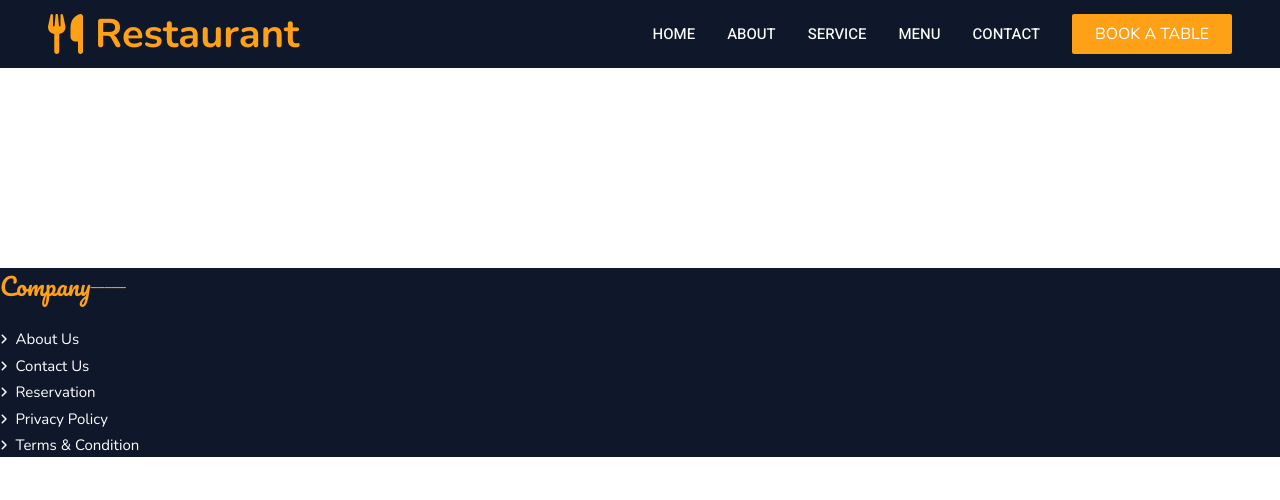
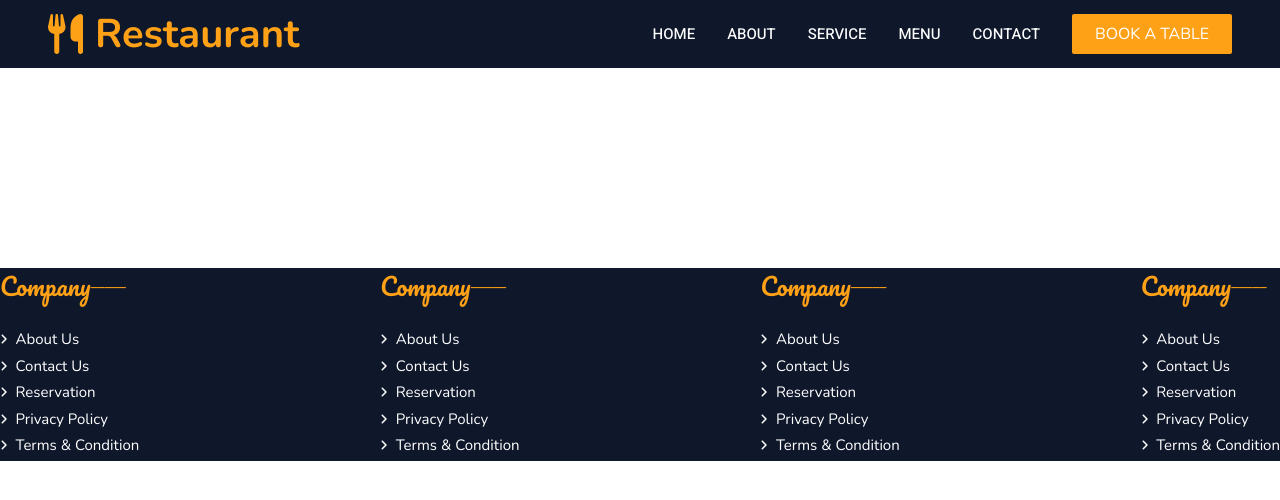
Before and after one commit to ms-moradi/Dashboard, a React (Create React App) app: page / in a window 1280 px wide. Shown: the top 500 px of the page. Built offline with nearby package versions, Linux system fonts and the light colour scheme.

Commit message:
add Item footer component

```diff
--- a/src/component/footer/footer.jsx
+++ b/src/component/footer/footer.jsx
@@ -1,10 +1,14 @@
 
 import ItemFooter from "../itemFooter/itemFooter";
+import { company,contect, opening, newLetter  } from "../../data/data";
 
 const Footer =()=>{
     return(
-        <div className="bg-[#0F172B]">
-            <ItemFooter/>
+        <div className="bg-[#0F172B] flex justify-between">
+            <ItemFooter title={'Companey'} data={company}/>
+            <ItemFooter title={'Contact'} data={contect}/>
+            <ItemFooter title={'Opening'} data={opening}/>
+            <ItemFooter title={'NewsLetter'} data={newLetter}/>
         </div>
     )
 }
```
